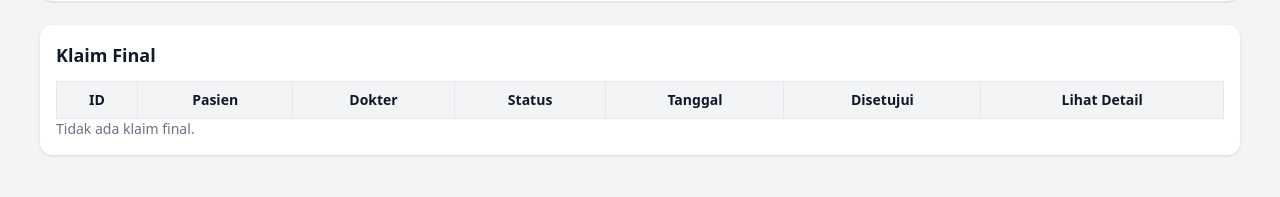
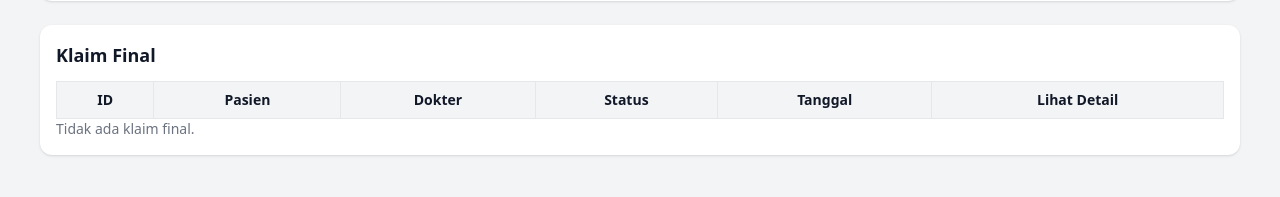
Before and after one commit to Erkayes935/crud_pasien, a FastAPI app: template frontend/templates/dashboard.html in a window 1280 px wide. Shown: the part 499-696 px from the top of the page. Run offline with FastAPI, Linux system fonts and the light colour scheme; the template is opened without the code that fills it: most values are stand-ins (such as "Sample title", 1, 10 or a date in 2020); lists and menus that the app fills with data are empty; parts of the project's set-up code (start-up, migrations or seed data) failed here and were passed over; some libraries are stand-ins or nearby versions.

Commit message:
feat: remove 'Disetujui' column and associated user name display from claims table

```diff
--- a/frontend/templates/dashboard.html
+++ b/frontend/templates/dashboard.html
@@ -156,7 +156,6 @@
             <th class="p-2 border">Dokter</th>
             <th class="p-2 border">Status</th>
             <th class="p-2 border">Tanggal</th>
-            <th class="p-2 border">Disetujui</th>
             <th class="p-2 border">Lihat Detail</th>
           </tr>
         </thead>
@@ -171,7 +170,6 @@
                   <span class="px-2 py-1 bg-green-200 text-green-800 rounded text-xs">Final</span>
                 </td>
                 <td class="p-2 border">{{ claim.created_at.strftime("%Y-%m-%d") }}</td>
-                <td class="p-2 border">{{ user.name or '-' }}</td>
                 <td class="p-2 border text-center">
                   <a href="/claims/{{ claim.id }}"
                     class="text-blue-600 hover:underline">Detail</a>
```
